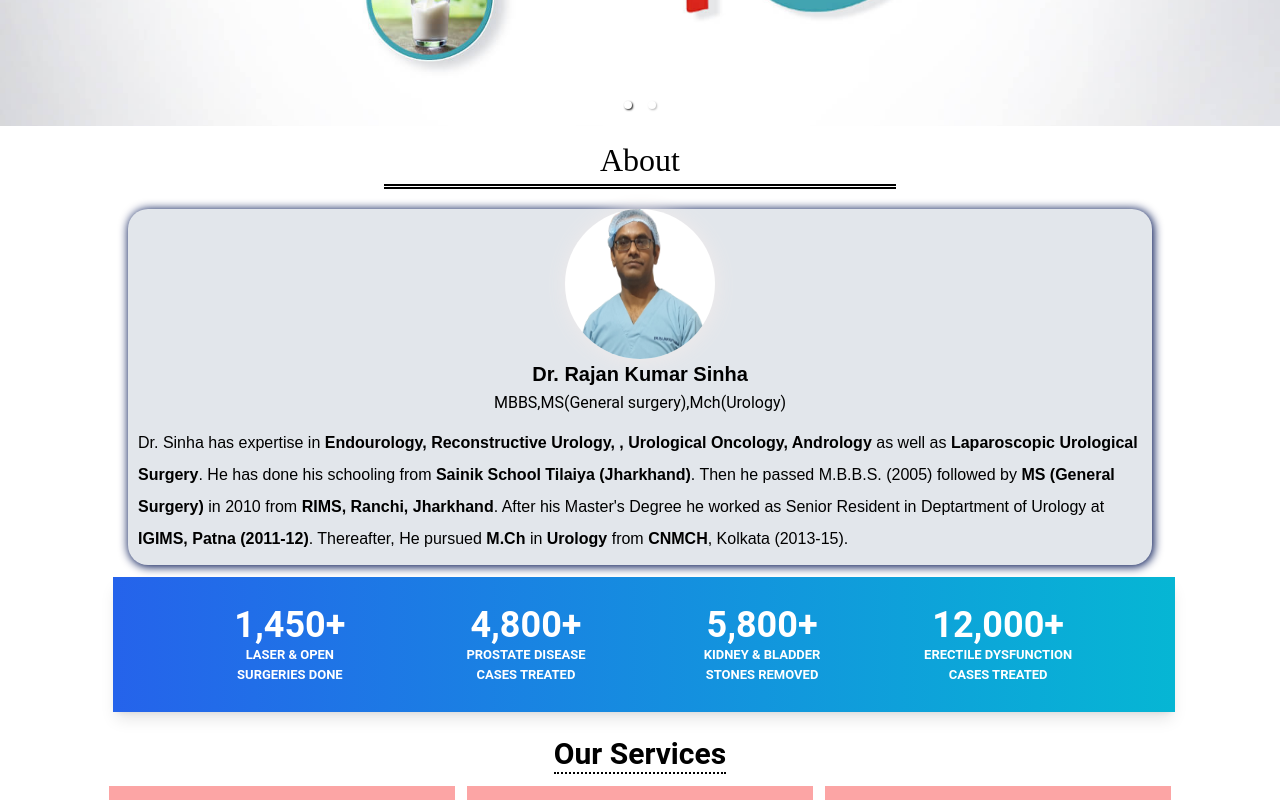
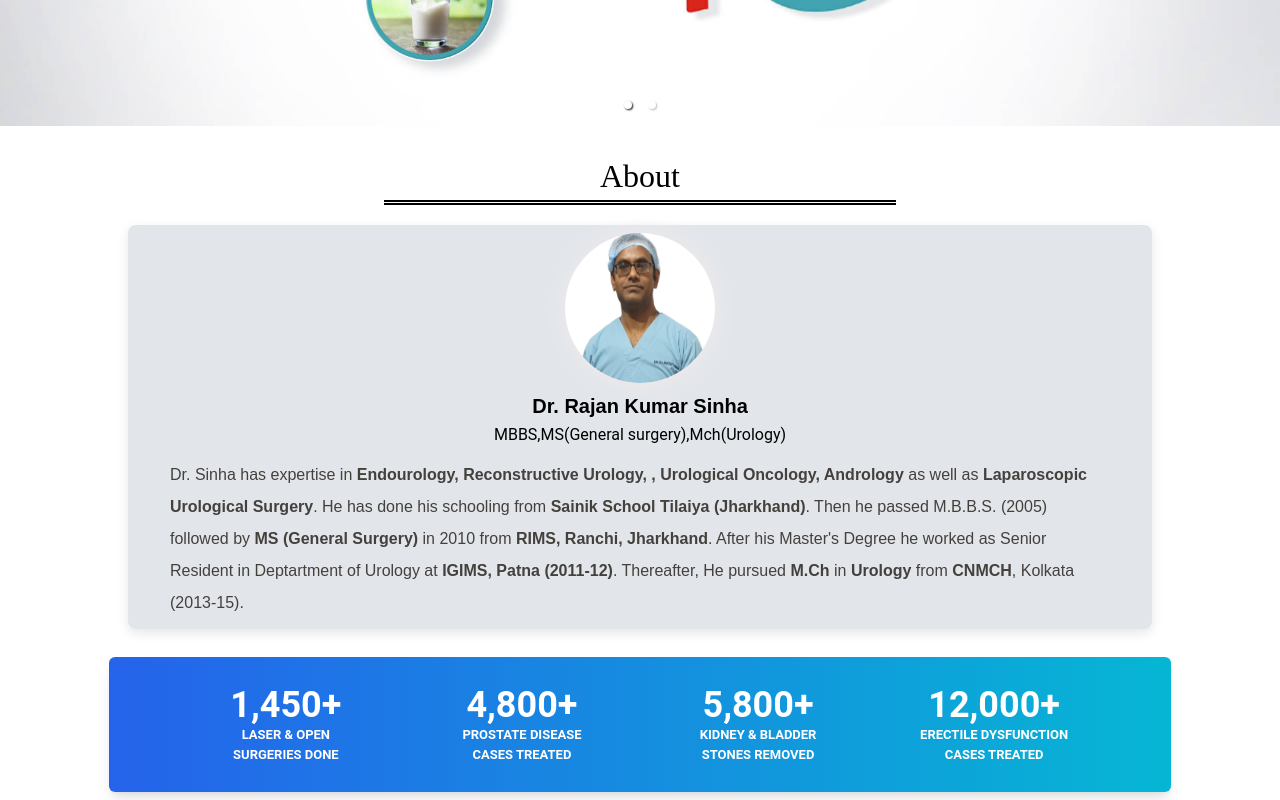
Before and after one commit to rajivranjan0013github/doctor, a React (Create React App) app: page / in a window 1280 px wide. Shown: the part 520-1320 px from the top of the page. Built offline with nearby package versions, Linux system fonts and the light colour scheme.

Commit message:
about-doctor-changes

```diff
--- a/src/components/Home.jsx
+++ b/src/components/Home.jsx
@@ -12,7 +12,13 @@
 const Home = () => {
   return (
     <div className="relative w-full  font-[Roboto]">
-      <Carousel autoPlay showThumbs={false} infiniteLoop showStatus={false}>
+      <Carousel
+        autoPlay
+        showThumbs={false}
+        infiniteLoop
+        showStatus={false}
+
+        >
         <div
           className="h-[550px] w-full"
           style={{
@@ -30,18 +36,18 @@
           }}
         >
           {/* <img src={img2} alt="#" className="h-[550px] object-cover" /> */}
-          {/* <p className="legend">rajiv ranjan</p> */}
+          {/* <p className="legend"></p> */}
         </div>
       </Carousel>
       {/* about profile */}
-      <div className="justify-center w-full flex">
+      <div className="max-w-7xl mx-auto justify-center w-full flex">
         <AboutHome />
       </div>
       {/* number of services part */}
-      <div className="mx-1 w-full my-3 justify-center flex">
+      <div className=" max-w-7xl mx-auto    w-full my-3 justify-center flex">
         <NumberAni />
       </div>
-      <div className="items-center flex flex-col ">
+      <div className="items-center flex flex-col  max-w-7xl mx-auto  ">
         <div className="inline-block text-3xl my-3 font-semibold">
           <h1>Our Services</h1>
           <div className="border-b-2 border-black border-dotted"></div>
@@ -50,7 +56,7 @@
       </div>
 
       {/* testimonials and direaction */}
-      <div className="justify-center w-full flex my-4">
+      <div className="max-w-7xl mx-auto   justify-center w-full flex my-4">
         <Testimonial />
       </div>
     </div>
--- a/src/subcomponents/Home/AboutHome.css
+++ b/src/subcomponents/Home/AboutHome.css
@@ -13,8 +13,7 @@
   display: grid;
   grid-template-rows: auto auto auto;
   background-color: rgb(226, 230, 235);
-  border-radius: 20px;
-  box-shadow: 1px 1px 10px 1px #021453;
+   box-shadow: rgba(0, 0, 0, 0.1) 0px 4px 12px;
 }
 .profile {
   width: 150px;
@@ -53,5 +52,5 @@
   margin-top: 20px;
   column-gap: 30px;
 }
-@media screen and (min-width: 460xp) {
+@media screen and (min-width: 460px) {
 }
--- a/src/subcomponents/Home/AboutHome.jsx
+++ b/src/subcomponents/Home/AboutHome.jsx
@@ -4,21 +4,21 @@
 
 const AboutHome = () => {
   return (
-    <div className="w-[80%] ">
+    <div className="w-[80%] py-[1rem] ">
       <div className="aboutheading">
         <p>About</p>
       </div>
-      <div className="cardAndTimeline">
-        <div className="card">
-          <div className="profileContain">
+      <div className="cardAndTimeline ">
+        <div className="card rounded-lg">
+          <div className="profileContain py-2">
             <img className="profile" src={img} />
           </div>
           <div className="names">
             <div className="name">Dr. Rajan Kumar Sinha</div>
             <div className="degree">MBBS,MS(General surgery),Mch(Urology)</div>
           </div>
-          <div className="description">
-            <p>
+          <div className="description ">
+            <p className="text-stone-700 text-left  px-8">
               Dr. Sinha has expertise in{" "}
               <b>
                 Endourology, Reconstructive Urology, , Urological Oncology,
--- a/src/subcomponents/Home/NumberAni.jsx
+++ b/src/subcomponents/Home/NumberAni.jsx
@@ -15,7 +15,7 @@
   return (
     <div
       ref={ref}
-      className="counter-animation container md:w-[83%] flex flex-wrap justify-evenly shadow-lg text-center bg-gradient-to-r from-blue-600 to-cyan-500 text-white  p-4"
+      className="counter-animation container md:w-[83%] flex flex-wrap justify-evenly shadow-lg text-center bg-gradient-to-r from-blue-600 to-cyan-500 text-white  p-4 rounded-md"
     >
       {inView &&
         countArray.map((obj) => (
```
Also changed, not shown: src/App.css (line endings or trailing spaces).
